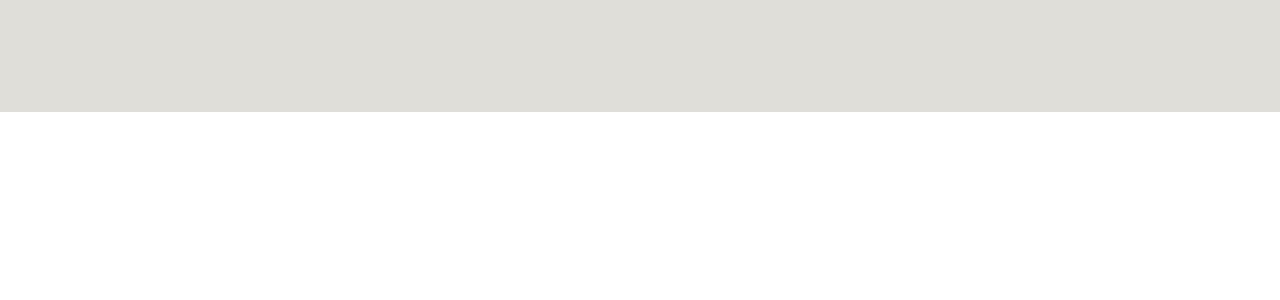
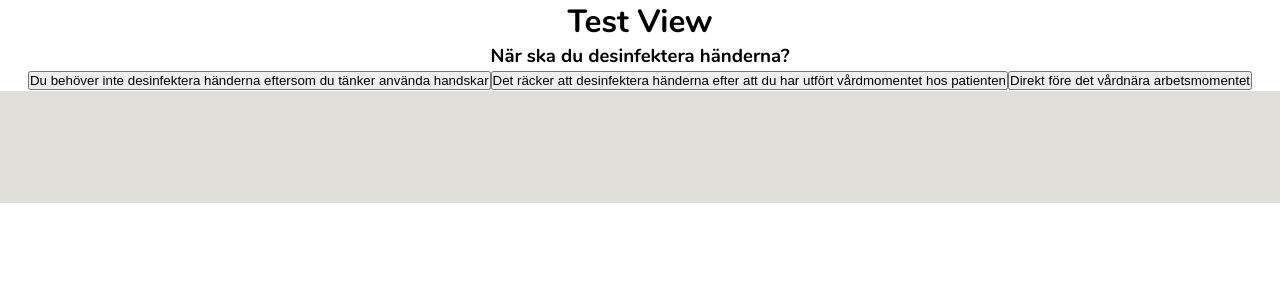
Before and after one commit to ArturLindstrom/learnways-desinfektionsguiden, a Vue app: page /test in a window 1280 px wide. Before the commit this address had no page. Shown: the top 300 px of the page. Built offline with nearby package versions, Linux system fonts and the light colour scheme.

Commit message:
more testing

```diff
--- a/src/router/index.js
+++ b/src/router/index.js
@@ -3,6 +3,7 @@ import HomeView from '../views/HomeView.vue'
 import OlikaTyperView from '../views/OlikaTyperView.vue'
 import SituationerView from '../views/SituationerView.vue'
 import DiplomView from '../views/DiplomView.vue'
+import TestView from '../views/TestView.vue'
 import store from '../store/index.js'
 
 const areViewsCompleted = () => {
@@ -40,6 +41,12 @@ const router = createRouter({
           fullName: 'Diplom',
           component: DiplomView,
           beforeEnter: areViewsCompleted
+        },
+        {
+          path: '/test',
+          name: 'test',
+          fullName: 'Test',
+          component: TestView
         }
 
   ]
--- /dev/null
+++ b/src/views/TestView.vue
@@ -0,0 +1,83 @@
+<template>
+  <div>
+    <h1>Test View</h1>
+    <h3>{{questionQuestion}}</h3>
+    <button v-for="alternative in alternatives" :key="alternative.key" @click="selectAlternative(alternative)" >
+      {{ alternative.value }}
+    </button>
+    <p>{{feedback}}</p>
+  </div>
+</template>
+
+<script setup>
+import data from '@/assets/json/sv.json'
+import { computed, ref } from 'vue';
+
+const selectAlternative = (alternative) => {
+  selectedAlternative.value = alternative;
+}
+
+const selectedAlternative = ref(null)
+
+
+const feedback = computed(() => {
+  if (selectedAlternative.value) {
+    let feedback = feedbacks.filter(feedback => feedback.key.includes(selectedAlternative.value.key))[0].value;
+    feedback = feedback.slice(3, feedback.length - 4);
+    return feedback
+  }
+  return null;
+})
+
+//make an array of keys and values in the json file
+const keys = Object.keys(data)
+const values = Object.values(data)
+//create an array that combines keys and values matching objects
+const combined = keys.map((key, index) => {
+    return {
+      key,
+      value: values[index]
+    }
+  }
+)
+
+//create a new array with only the objects from s03
+const situations = combined.filter((item) => {
+  return item.key.includes('s03')
+})
+
+const situation1 = situations.filter((item) => {
+  return item.key.includes('s03_s1')
+})
+
+// create an array with all the questions from situation1
+const questions = situation1.filter((item) => {
+  return item.key.includes('q')
+})
+
+const question1 = questions.filter((item) => {
+  return item.key.includes('q1')
+})
+//create a computed property that returns the value of the object that has a key that ends with q1
+const questionQuestion = computed(() => {
+  return question1[0].value
+})
+
+//create a list with the value pairs of objects that contain alt in question1, not the question or the keys that end with fb
+const alternatives = question1.filter((item) => {
+  return item.key.includes('alt') && !item.key.includes('fb')
+})
+
+const feedbacks = question1.filter((item) => {
+  return item.key.endsWith('fb')
+})
+
+</script>
+
+<style scoped lang='scss'>
+
+.selected {
+  background-color: green;
+}
+
+</style>
```
